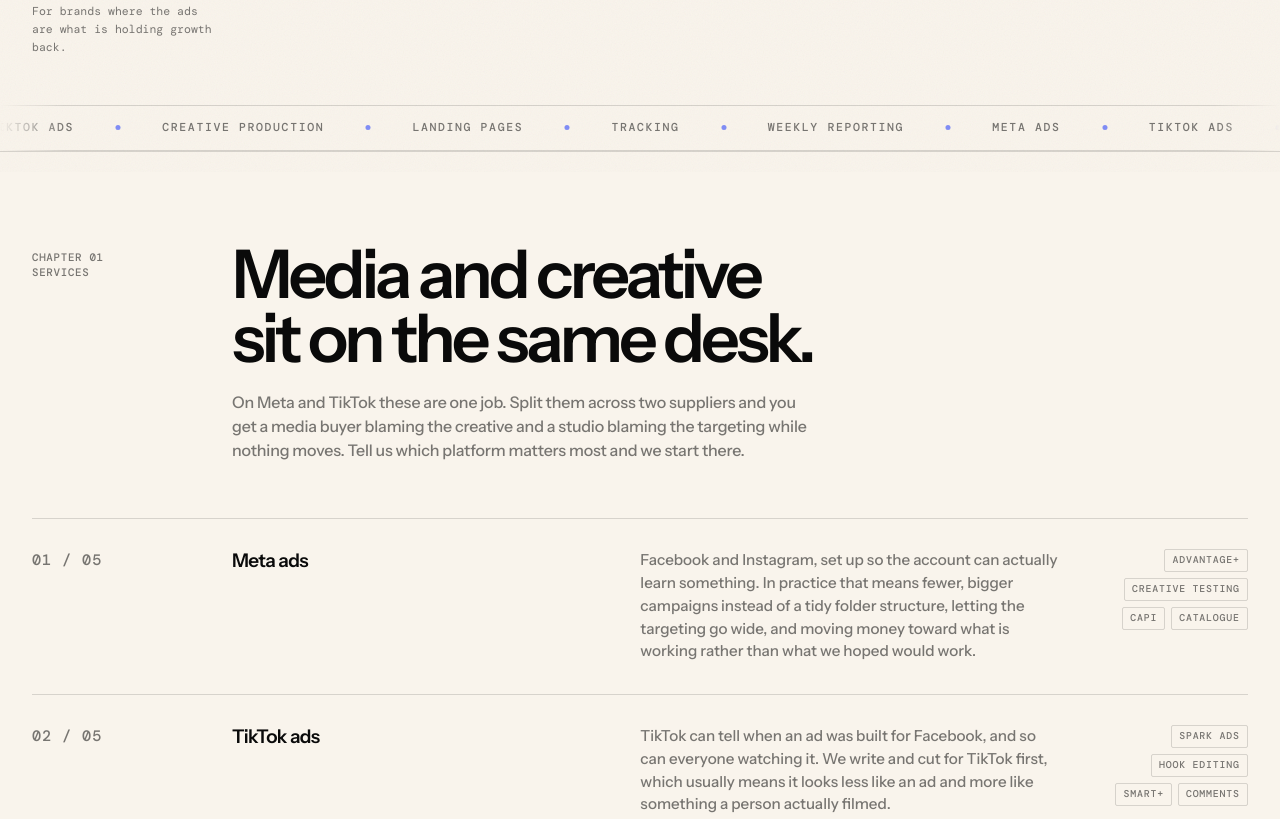
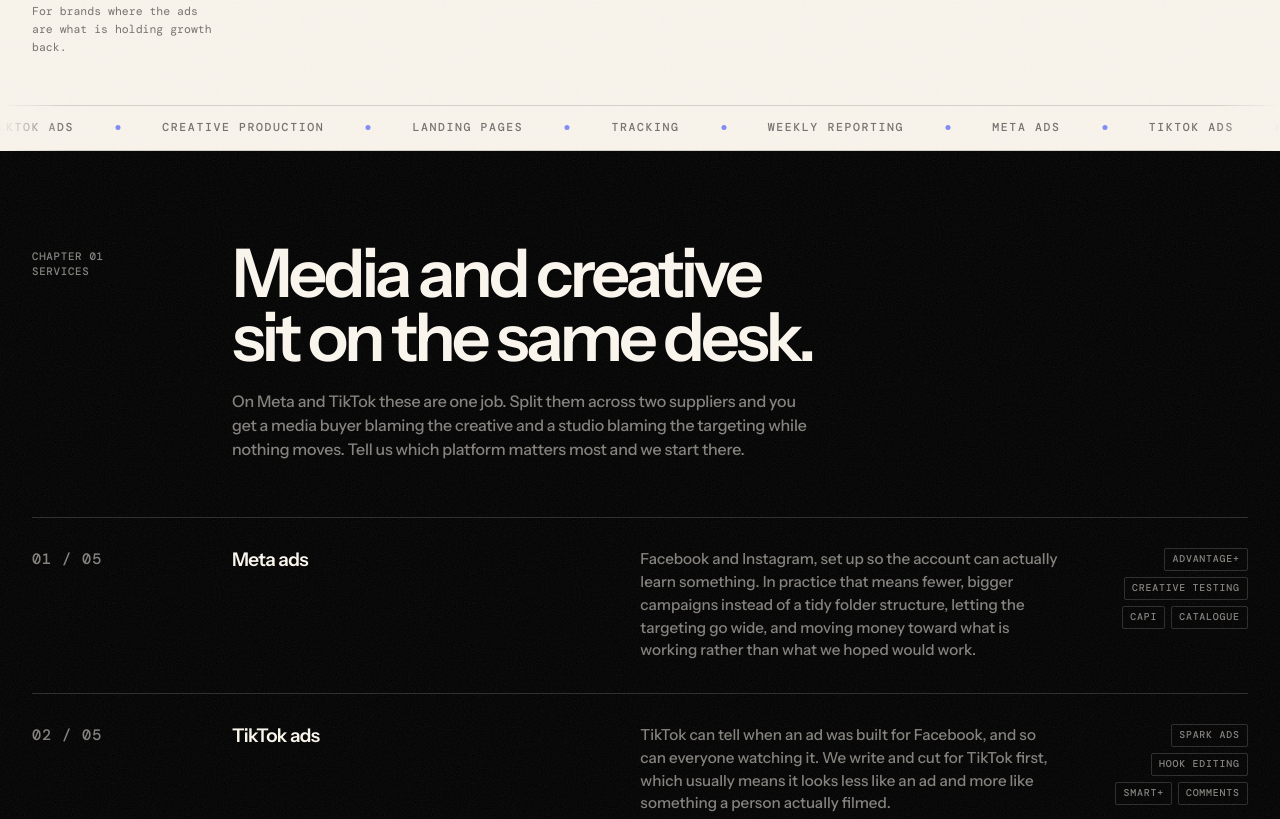
Before and after one commit to suzan-rana/flowmaxxing.agency, a plain HTML site: page index.html in a window 1280 px wide. Shown: the part 628-1447 px from the top of the page. Drawn offline with nearby package versions, Linux system fonts and the light colour scheme.

Commit message:
Make the services section dark to match the statement block

```diff
--- a/index.html
+++ b/index.html
@@ -53,7 +53,7 @@
   </div>
 
   <!-- 01 SERVICES -->
-  <section class="chapter" id="services">
+  <section class="chapter night" id="services">
     <div class="wrap">
       <div class="chapter-head">
         <p class="micro chapter-no">Chapter 01<br>Services</p>
--- a/styles.css
+++ b/styles.css
@@ -121,6 +121,10 @@ nav.links a:hover{color:var(--ink)}
 .service{display:grid;grid-template-columns:10rem 1fr 1.15fr 9rem;gap:2.5rem;align-items:start;padding:1.9rem 0;border-bottom:1px solid var(--rule)}
 .service h3{letter-spacing:-0.03em}
 .service p{color:var(--muted);font-size:.95rem}
+.night .services,.night .service{border-color:var(--night-rule)}
+.night .service p{color:var(--night-muted)}
+.night .tag{border-color:var(--night-rule);color:var(--night-muted)}
+#services.night{border-top:0}
 .tags{display:flex;flex-wrap:wrap;gap:.35rem;justify-content:flex-end}
 .tag{font-family:var(--f-mono);font-size:.62rem;text-transform:uppercase;letter-spacing:.08em;color:var(--muted);border:1px solid var(--rule);border-radius:2px;padding:.2rem .45rem;white-space:nowrap}
 @media (max-width:980px){
```
